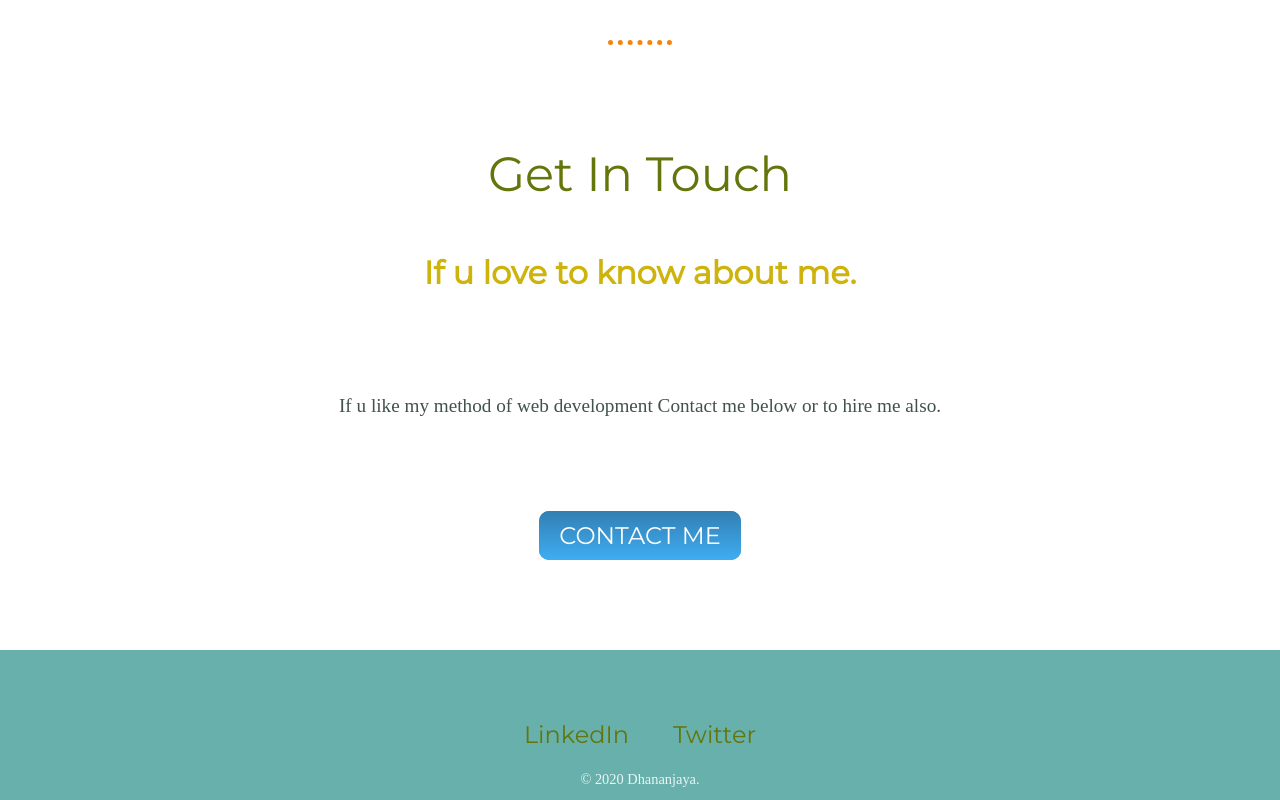
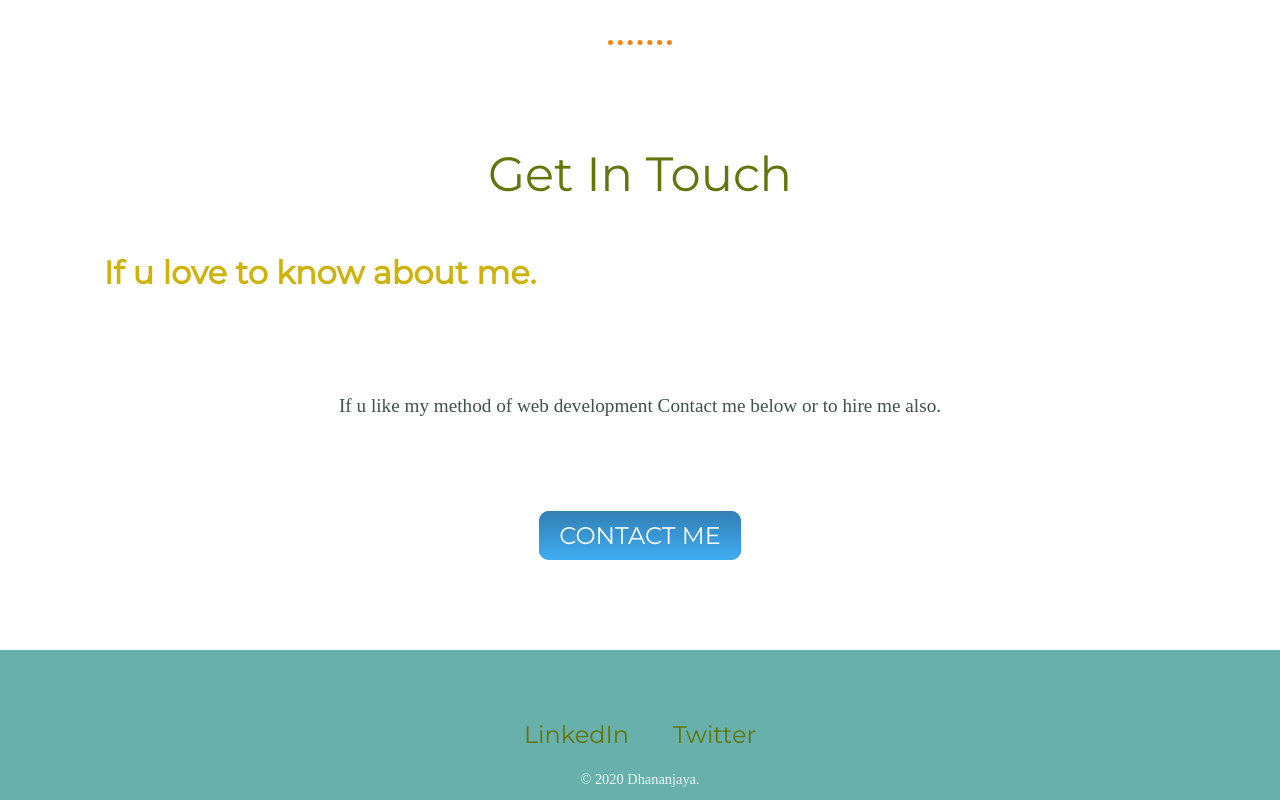
Before and after one commit to Dhanu511/Dhananjaya, a plain HTML site: page index.html in a window 1280 px wide. Shown: the part 2088-2888 px from the top of the page. Drawn offline with Linux system fonts and the light colour scheme; a web font is replaced by a local one.

Commit message:
Update index.html

```diff
--- a/index.html
+++ b/index.html
@@ -43,7 +43,7 @@
     <hr>
     <div class="b">
       <h2>Get In Touch</h2>
-      <h3>If u love to know about me.</h3>
+      <h3 class="h3">If u love to know about me.</h3>
       <p class="pp">If u like my method of web development Contact me below or to hire me also.</p>
       <a class="btn" href="mailto:dhananjayabujji81@gmail.com">CONTACT ME</a>
     </div>
```
